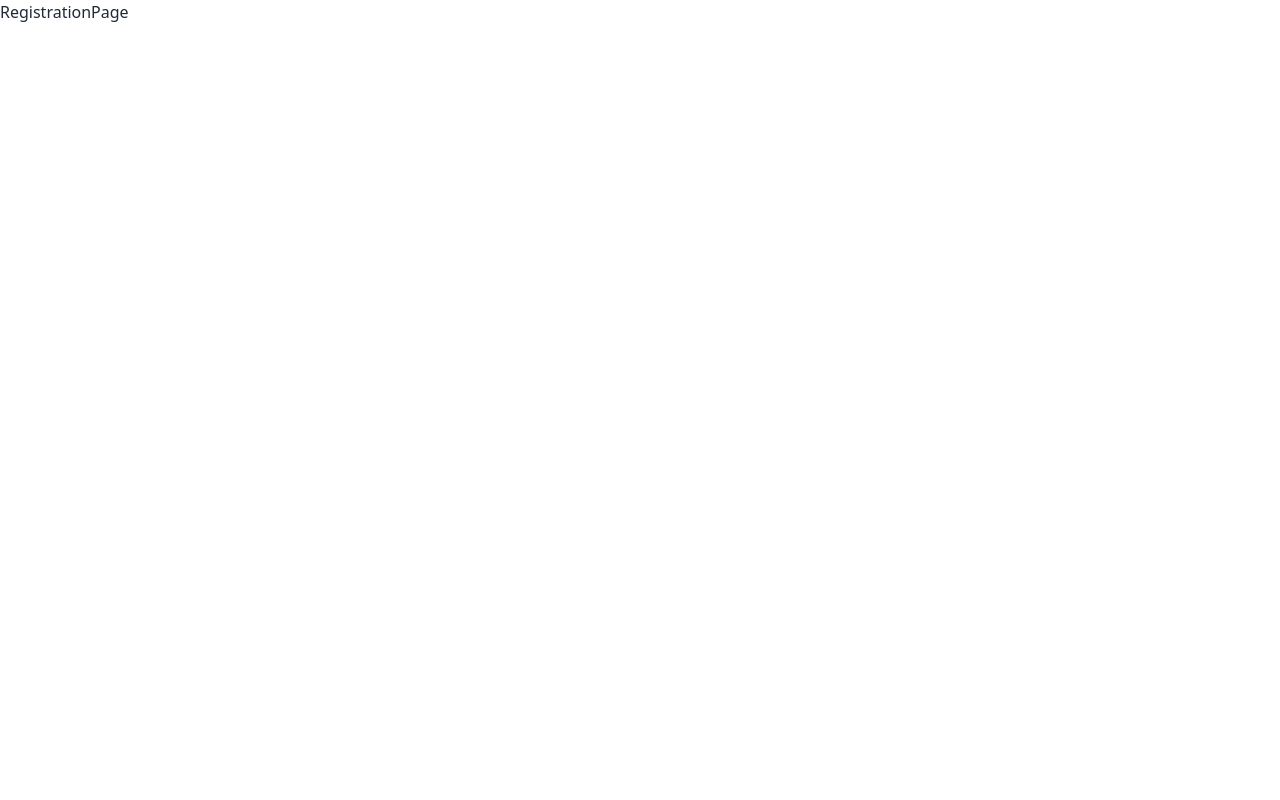
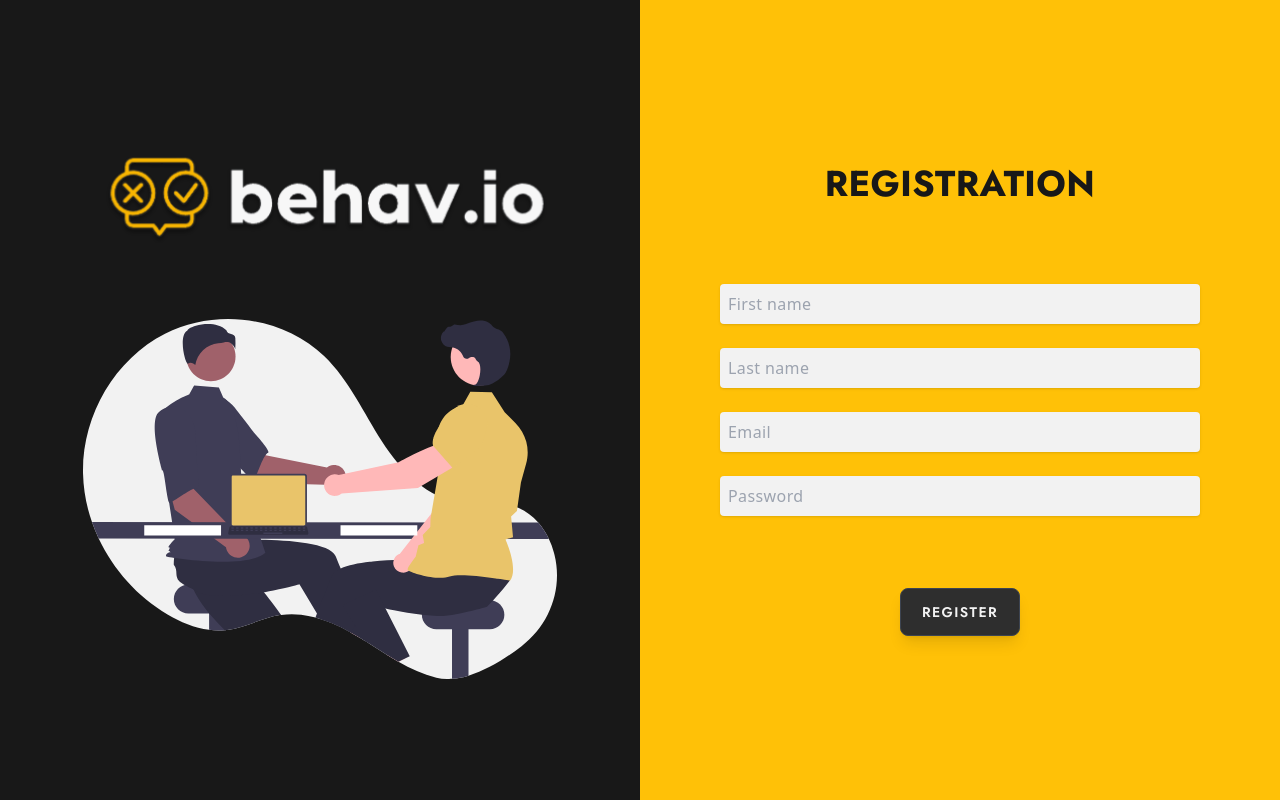
Before and after one commit to leodvincci/behav.io, a React (Vite) app in the folder behavio_frontend/: page /registration in a window 1280 px wide. Built offline with nearby package versions, Linux system fonts and the light colour scheme.

Commit message:
connected to BE /api/v1/registration

```diff
--- a/behavio_frontend/src/routes/RegistrationPage.tsx
+++ b/behavio_frontend/src/routes/RegistrationPage.tsx
@@ -1,7 +1,77 @@
+import { useState } from "react"
+import InterviewImage from "../components/ui/InterviewImage"
+import Logo from "../components/ui/Logo"
+import { redirect } from "react-router-dom"
 
 const RegistrationPage = () => {
+  const [first_name, setFirstName] = useState('')
+  const [last_name, setLastName] = useState('')
+  const [email, setEmail] = useState('')
+  const [password, setPassword] = useState('')
+  const [isError, setIsError] = useState(false)
+  const [errorMessage, setErrorMessage] = useState('')
+
+  const handleLogin = async (e: React.SyntheticEvent) => {
+    e.preventDefault()
+
+    setIsError(false)
+    setErrorMessage('')
+
+    if (!first_name || !last_name || !password || !email) {
+      setIsError(true)
+      setErrorMessage('Please fill in all fields')
+      return
+    }
+
+    const user = {
+      first_name,
+      last_name,
+      email,
+      password
+    }
+
+    try {
+      const response = await fetch('http://127.0.0.1:8000/api/v1/registration', {
+        method: 'POST',
+        headers: {
+          'Content-Type': 'application/json'
+        },
+        body: JSON.stringify(user)
+      })
+
+      const data = await response.json()
+      console.log(data)
+      // if () {
+      //   redirect('/login')
+      // } else {
+      //   setIsError(true)
+      //   setErrorMessage(data.error)
+      // }
+    } catch (error) {
+      setIsError(true)
+      setErrorMessage('Something went wrong')
+    }
+  }
+
+
   return (
-    <div>RegistrationPage</div>
+    <section className="min-h-screen min-w-full grid grid-cols-1 lg:grid-cols-2 place-content-center place-items-center uppercase tracking-wide text-black">
+      <div className='hidden lg:h-screen lg:w-full bg-primary lg:flex lg:flex-col lg:justify-center lg:items-center gap-10'>
+        <Logo width={500} />
+        <InterviewImage />
+      </div>
+      <div className='bg-accent h-screen w-full flex-col flex items-center justify-center gap-20'>
+        <h1 className='text-4xl text-primary font-bold'>Registration</h1>
+        <form onSubmit={handleLogin} className='flex flex-col gap-6 w-9/12'>
+          <input value={first_name} className='p-2 rounded bg-secondary shadow' type="text" placeholder="First name"  onChange={e => setFirstName(e.target.value)} />
+          <input value={last_name} className='p-2 rounded bg-secondary shadow' type="text" placeholder="Last name"  onChange={e => setLastName(e.target.value)} />
+          <input value={email} className='p-2 rounded bg-secondary shadow' type="text" placeholder="Email"  onChange={e => setEmail(e.target.value)} />
+          <input value={password} className='p-2 rounded bg-secondary shadow' type="password" placeholder="Password" onChange={e => setPassword(e.target.value)} />
+          {isError ? <p className='text-error font-bold text-center'>{errorMessage}</p> : <p className="h-6"></p>}
+          <button className='btn text-secondary w-3/12 mx-auto tracking-widest bg-primary-light hover:bg-primary-dark shadow-lg hover:shadow-xl active:shadow-lg'>Register</button>
+        </form>
+      </div>
+    </section>
   )
 }
 
```
